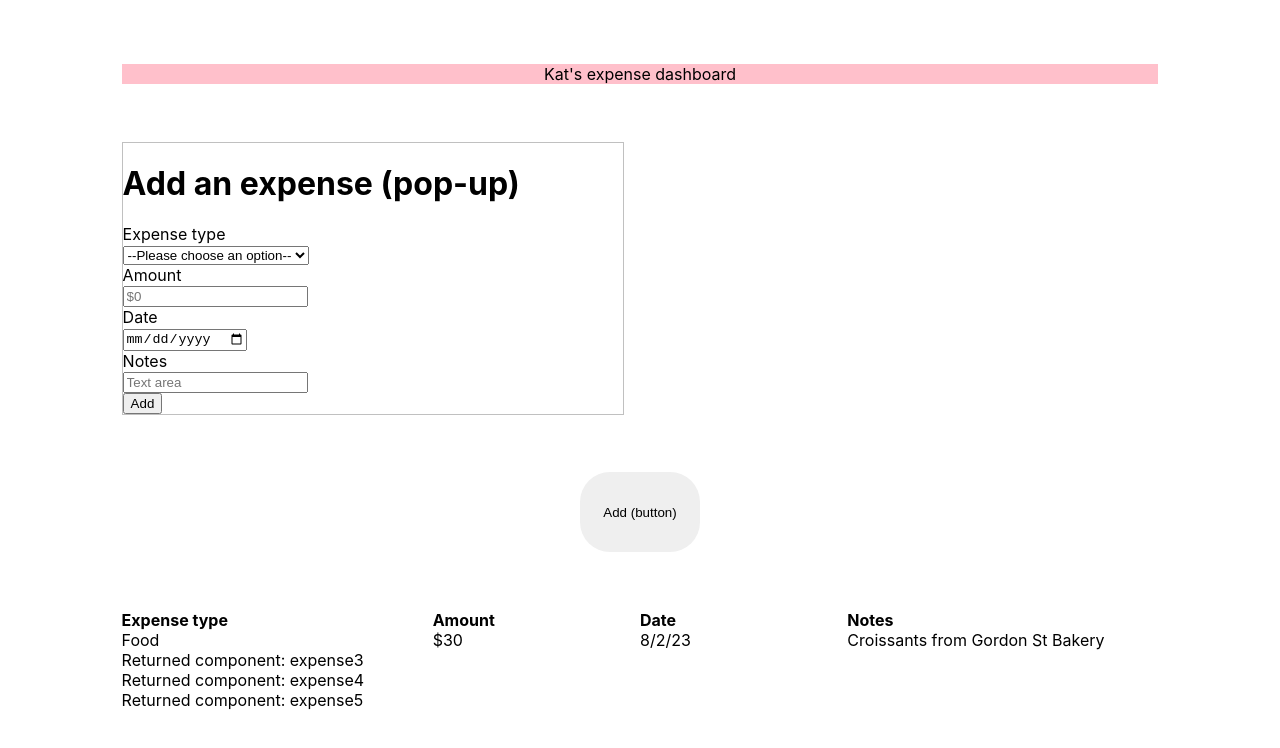
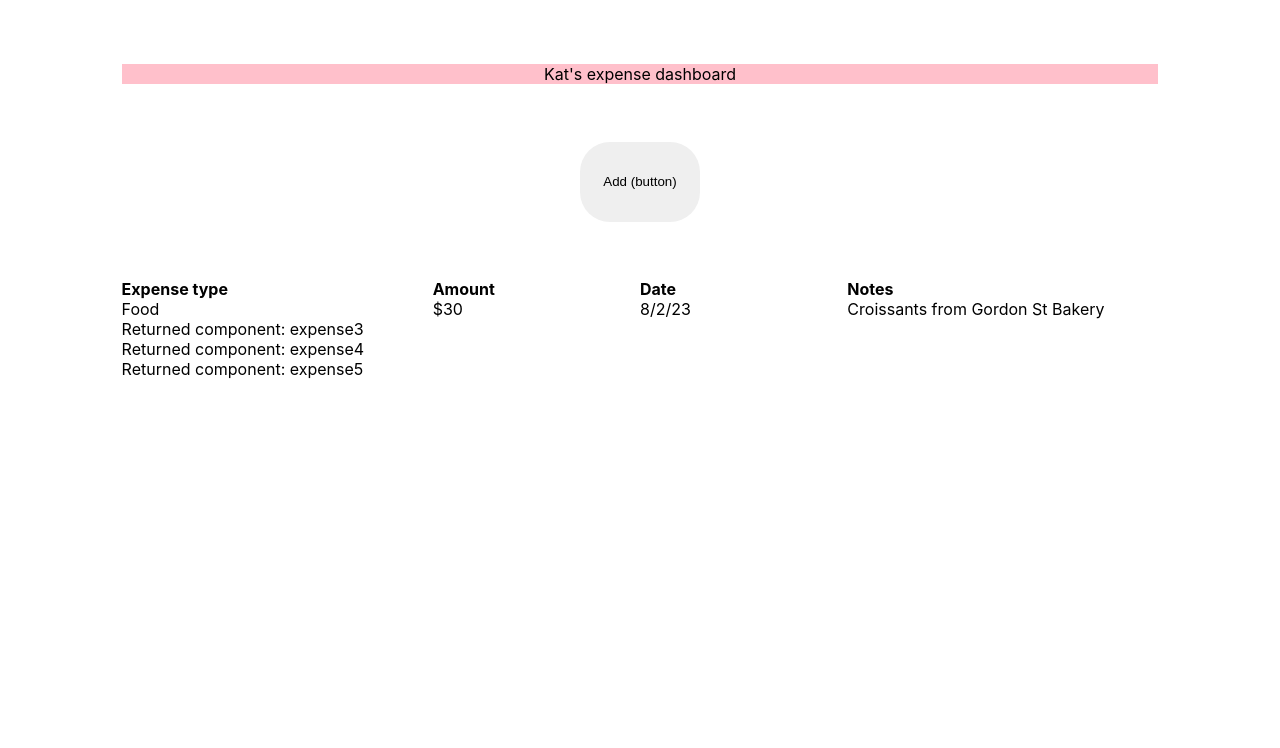
Before and after one commit to katfay/kats-expense-tracker-react, a React (Create React App) app: page / in a window 1280 px wide. Shown: the top 748 px of the page. Built offline with nearby package versions, Linux system fonts and the light colour scheme.

Commit message:
Experiment with useState hooks

```diff
--- a/src/AddButton.js
+++ b/src/AddButton.js
@@ -5,16 +5,15 @@ import "./AddButton.css";
 import "./AddExpensePopUp.css";
 
 export default function AddButton() {
-  function openPopUp(event) {
-    alert("Clicked");
-  }
+  let [popUp, showPopUp] = useState(false);
+
   return (
     <div className="AddButton">
       <button
         className="expense-button"
         type="button"
         id=""
-        onClick={openPopUp}
+        onClick={showPopUp}
       >
         Add (button)
       </button>
--- a/src/App.js
+++ b/src/App.js
@@ -1,4 +1,4 @@
-import React from "react";
+import React, { useState } from "react";
 
 import Banner from "./Banner.js";
 import AddExpensePopUp from "./AddExpensePopUp";
@@ -8,10 +8,12 @@ import Dashboard from "./Dashboard.js";
 import "./App.css";
 
 export default function App() {
+  let [popUp, showPopUp] = useState(false);
+
   return (
     <div className="App">
       <Banner />
-      <AddExpensePopUp />
+      {popUp ? <AddExpensePopUp /> : null}
       <AddButton />
       <Dashboard />
     </div>
```
